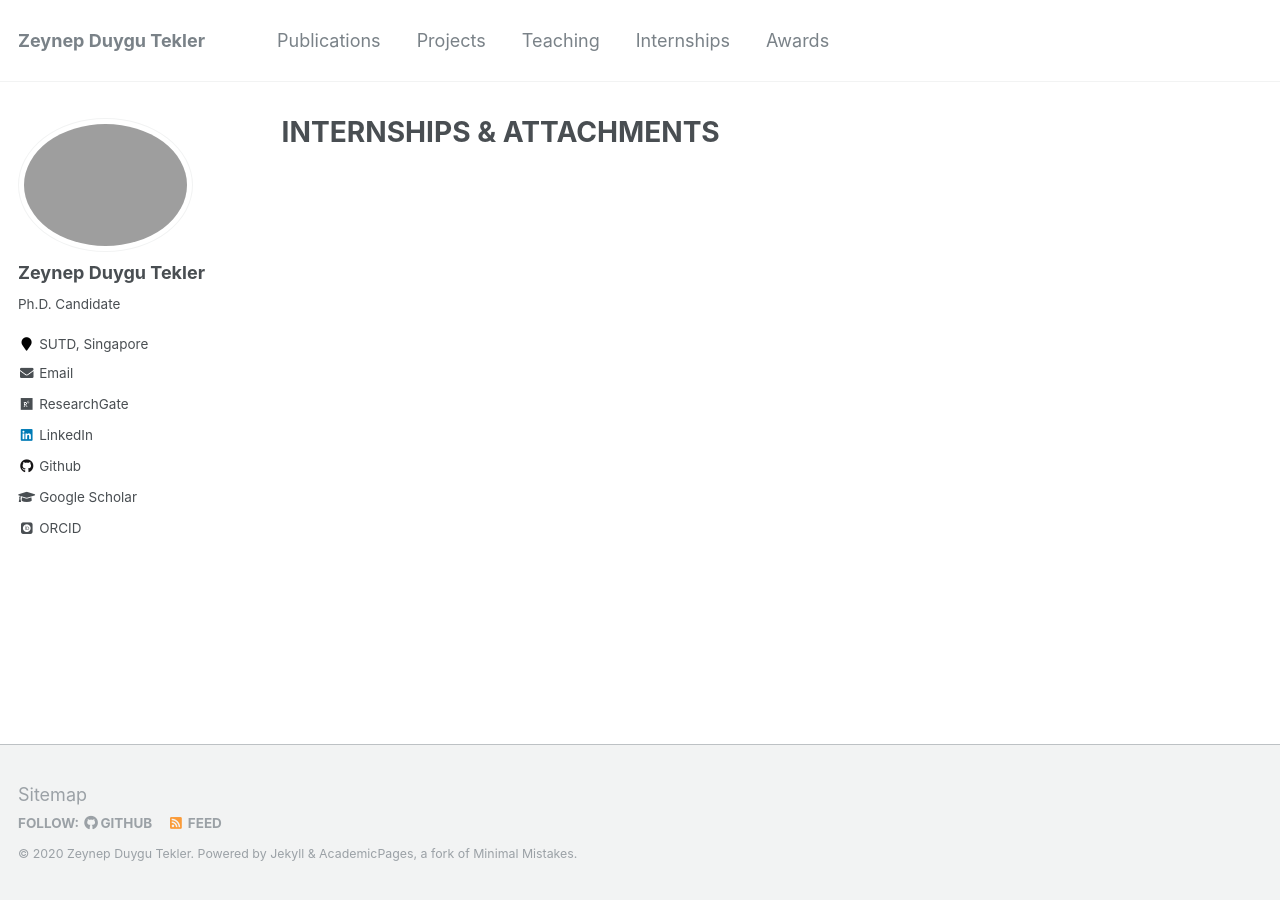
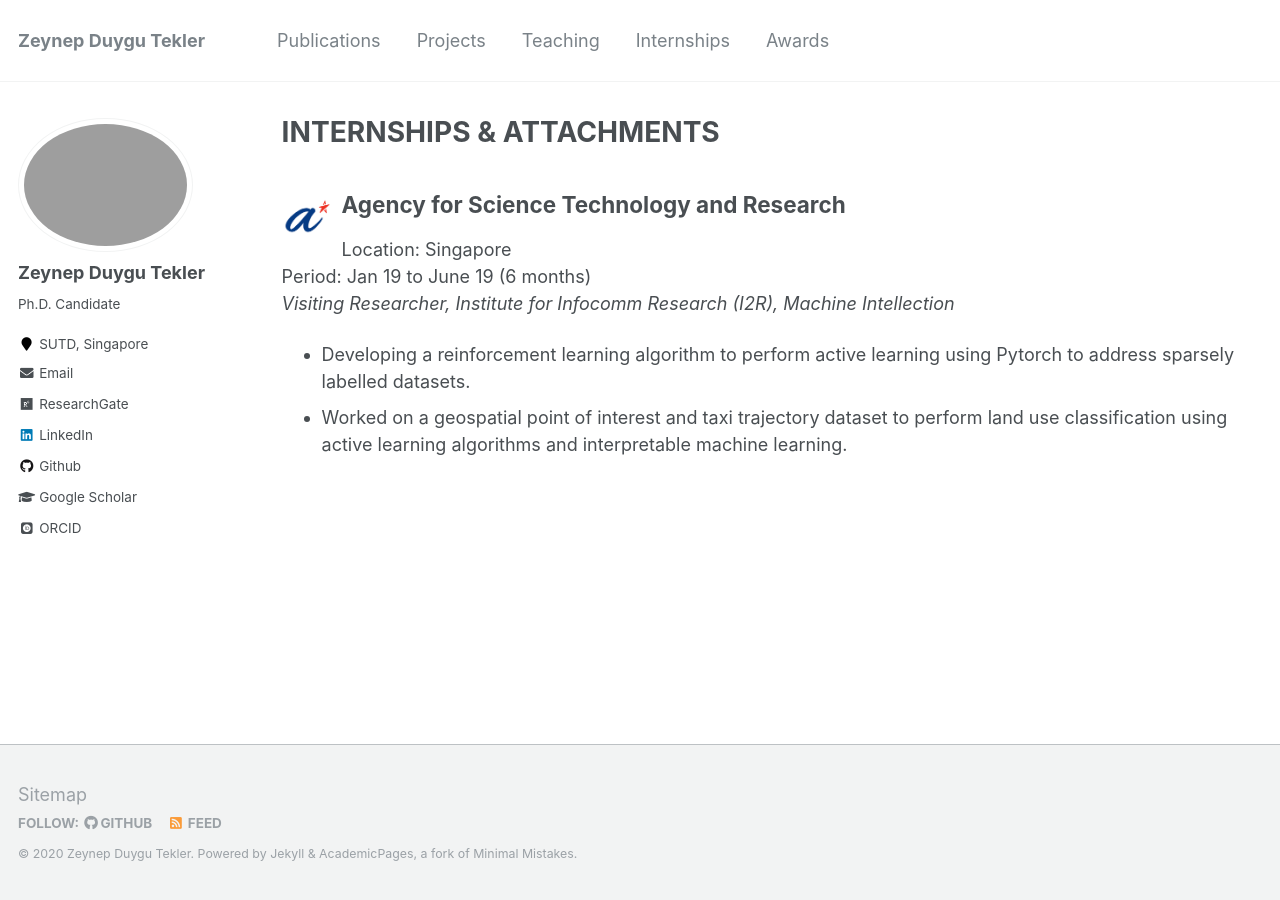
Before and after one commit to zeynepduygutekler/zeynepduygutekler.github.io, a Jekyll site: the page built from _pages/internships.md, in a window 1280 px wide. Built offline with Jekyll 4.4.1, drawn with Linux system fonts in a browser that asks for light colours; some web fonts are replaced.

Commit message:
internships added

```diff
--- a/_pages/internships.md
+++ b/_pages/internships.md
@@ -4,3 +4,16 @@ title: "INTERNSHIPS & ATTACHMENTS"
 permalink: /internships/
 author_profile: true
 ---
+
+<div>
+<img align="left" width="50" height="50" src="/images/astar.png" style="margin-right: 10px">
+<h2>
+Agency for Science Technology and Research
+</h2>
+</div>
+
+Location: Singapore\
+Period: Jan 19 to June 19 (6 months)\
+*Visiting Researcher, Institute for Infocomm Research (I2R), Machine Intellection*
+* Developing a reinforcement learning algorithm to perform active learning using Pytorch to address sparsely labelled datasets.
+* Worked on a geospatial point of interest and taxi trajectory dataset to perform land use classification using active learning algorithms and interpretable machine learning.
```
Also changed, not shown: images/astar.png (added).
